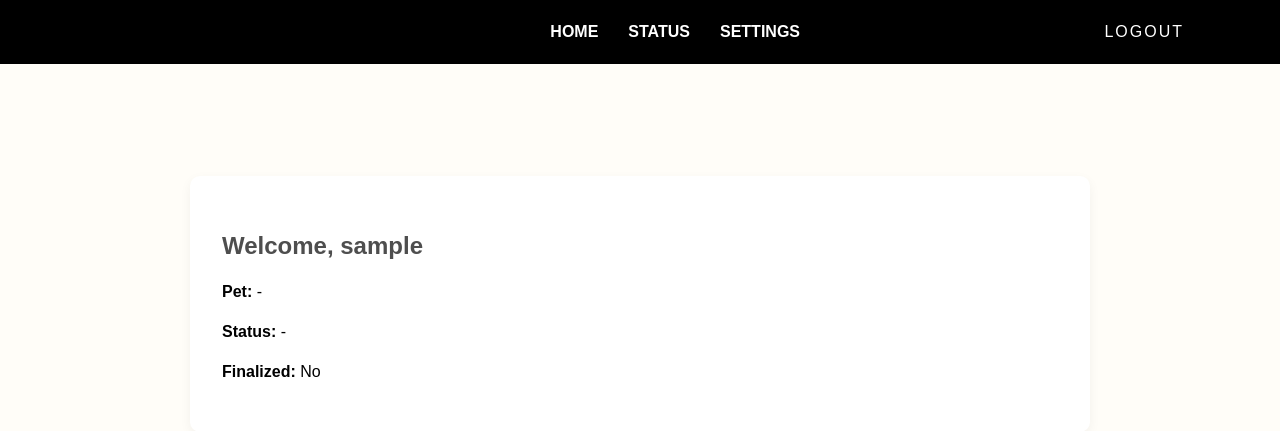
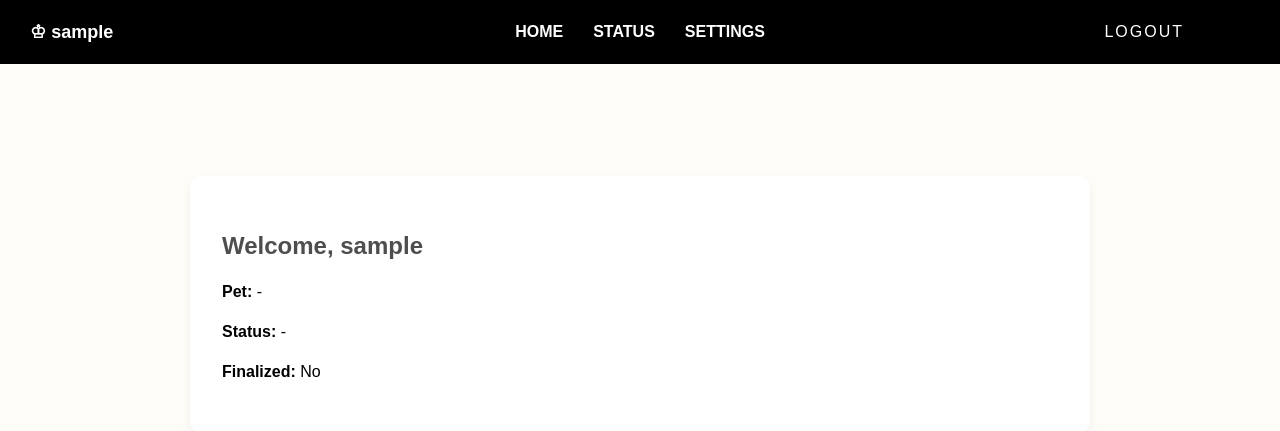
Before and after one commit to TharicaDevi/TT5L-02, a Flask app: page /track_user in a window 1280 px wide. Shown: the top 431 px of the page. Run offline with Flask 3, Linux system fonts and the light colour scheme; the visitor is signed in with stand-in values (Sample User, id 1); data comes from the database, SQL or seed files in the repository; data that the repository does not hold is empty; parts of the project's set-up code (start-up, migrations or seed data) failed here and were passed over.

Commit message:
nav left css was added by elly for session username

```diff
--- a/static/user.css
+++ b/static/user.css
@@ -68,6 +68,14 @@ body {
 .nav-right {
     position: absolute;
     right: 80px;
+}
+
+.nav-left  {
+    position: absolute;
+    left: 30px;
+    color: white;
+    font-weight: bold;
+    font-size: 18px;
 }
 
 .logout-btn {
```
Lines whose indentation alone changed are shown as unchanged.
